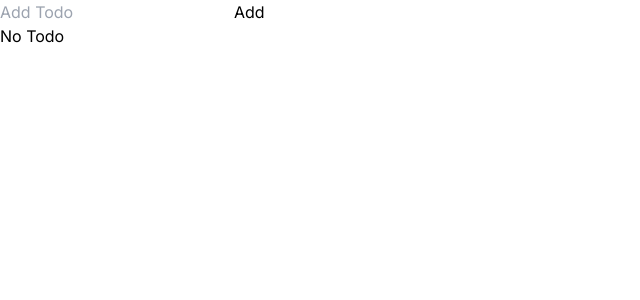
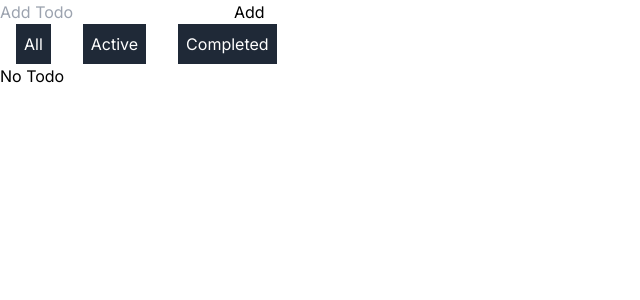
Before and after one commit to ThePrakashKumar/TodoMatic, a Next.js app: page / in a window 1280 px wide. Shown: the top 300 px of the page, without its empty margins (0-640 px from the left). Built offline with nearby package versions, Linux system fonts and the light colour scheme.

Commit message:
feat: add filter button

```diff
--- /dev/null
+++ b/src/components/ButtonContainer.jsx
@@ -0,0 +1,27 @@
+import { filterTodo } from "@/lib/features/todo/todo.slice";
+import { useDispatch } from "react-redux";
+
+const ButtonContainer = () => {
+  const buttonValues = ["all", "active", "completed"];
+
+  const dispatch = useDispatch();
+
+  const handleFilter = (filter) => {
+    dispatch(filterTodo({ filter }));
+  };
+  return (
+    <div>
+      {buttonValues.map((button) => (
+        <button
+          key={button}
+          onClick={() => handleFilter(button)}
+          className="text-white bg-gray-800 hover:bg-gray-900 focus:outline-none p-2 mx-4 capitalize"
+        >
+          {button}
+        </button>
+      ))}
+    </div>
+  );
+};
+
+export default ButtonContainer;
--- a/src/components/TodoContainer.jsx
+++ b/src/components/TodoContainer.jsx
@@ -1,12 +1,14 @@
 "use client";
 
 import AddTodoForm from "./AddTodoForm";
+import ButtonContainer from "./ButtonContainer";
 import TodoList from "./TodoList";
 
 const TodoContainer = () => {
   return (
     <div>
       <AddTodoForm />
+      <ButtonContainer />
       <TodoList />
     </div>
   );
--- a/src/components/TodoList.jsx
+++ b/src/components/TodoList.jsx
@@ -5,13 +5,23 @@ import Todo from "./Todo";
 const { useSelector } = require("react-redux");
 
 const TodoList = () => {
-  const todo = useSelector((state) => state.todos.todo);
-  console.log(todo);
+  const { todo, filterStatus } = useSelector((state) => state.todos);
+
+  const filteredTodo = todo?.filter((t) => {
+    if (filterStatus === "active") {
+      return t.completed === false;
+    } else if (filterStatus === "completed") {
+      return t.completed === true;
+    } else {
+      return true;
+    }
+  });
+  console.log(filteredTodo, filterStatus);
   return (
     <div>
-      {todo?.length !== 0 ? (
+      {filteredTodo?.length !== 0 ? (
         <div>
-          {todo?.map((t) => (
+          {filteredTodo?.map((t) => (
             <Todo key={t.id} todoDetails={t} />
           ))}
         </div>
--- a/src/lib/features/todo/todo.slice.js
+++ b/src/lib/features/todo/todo.slice.js
@@ -73,8 +73,11 @@ const todoSlice = createSlice({
         state.todo = updatedTodoArray;
       }
     },
+    filterTodo: (state, action) => {
+      state.filterStatus = action.payload.filter;
+    },
   },
 });
 
-export const { addTodo, deleteTodo, editTodo } = todoSlice.actions;
+export const { addTodo, deleteTodo, editTodo, filterTodo } = todoSlice.actions;
 export default todoSlice.reducer;
```
